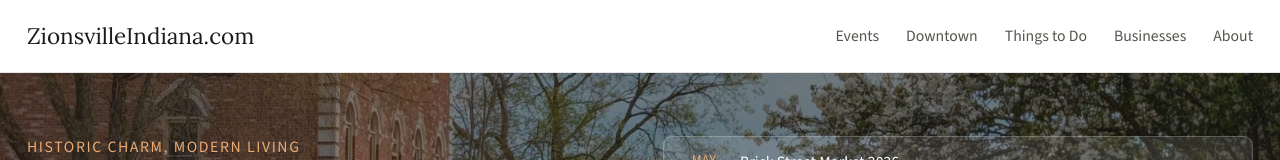
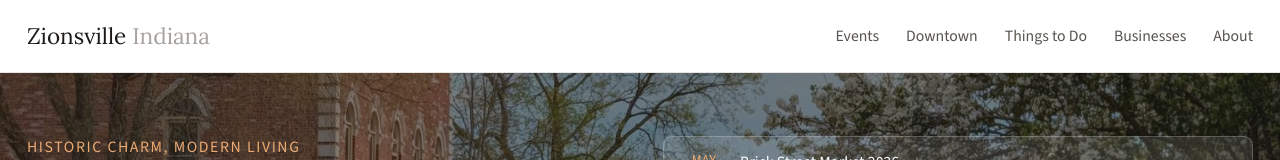
Before and after one commit to iskali18/zionsvilleindiana, a Next.js app: page / in a window 1280 px wide. Shown: the top 160 px of the page. Built offline with nearby package versions, Linux system fonts and the light colour scheme.

Commit message:
Header Zionsville Indiana

```diff
--- a/components/layout/Header.tsx
+++ b/components/layout/Header.tsx
@@ -18,7 +18,7 @@ export default function Header() {
     <header className="bg-white border-b border-stone-200 sticky top-0 z-50">
       <div className="max-w-6xl mx-auto px-4 sm:px-6 flex items-center justify-between h-16">
         <Link href="/" className="font-display text-xl text-stone-900 hover:text-brick-600 transition-colors">
-          ZionsvilleIndiana.com
+          Zionsville <span className="text-stone-400 font-normal">Indiana</span>
         </Link>
 
         {/* Desktop nav */}
```
